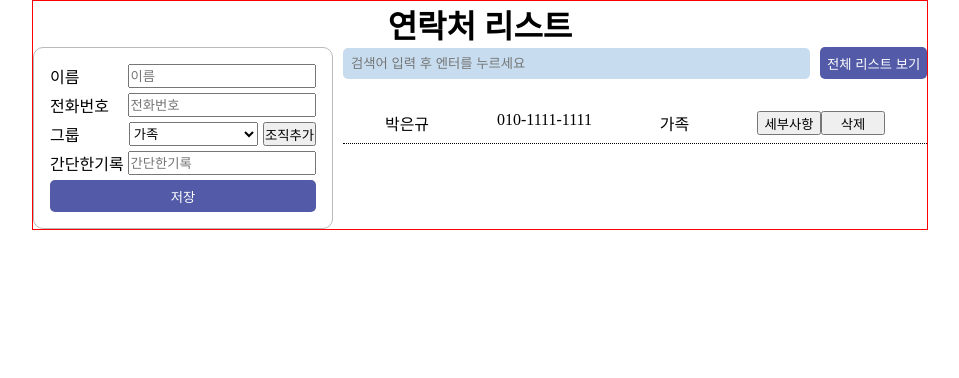
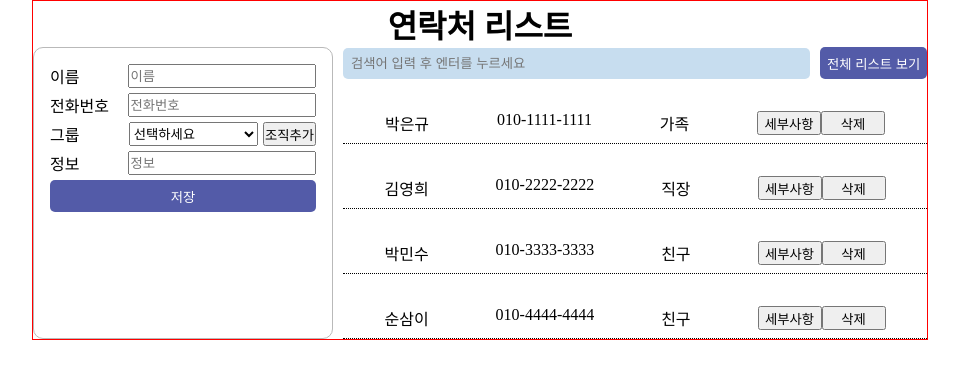
Before and after one commit to JunYoung02/React-Contact-Info, a React (Vite) app: page / in a window 1280 px wide. Shown: the top 378 px of the page, without its empty margins (160-1119 px from the left). Built offline with nearby package versions, Linux system fonts and the light colour scheme.

Commit message:
feat: 입력 데이터 로컬스토리지에 저장

```diff
--- a/src/App.css
+++ b/src/App.css
@@ -89,6 +89,10 @@ form .selectCon div select {
 }
 .info {
   display: flex;
+  flex-direction: column;
+}
+.info > div {
+  display: flex;
   justify-content: space-around;
   margin-top: 1.5rem;
   padding: 0.5rem;
--- a/src/App.jsx
+++ b/src/App.jsx
@@ -1,3 +1,4 @@
+import { useState } from "react";
 import "./App.css";
 import Header from "./components/header/Header";
 import Input from "./components/inputCon/Input";
@@ -6,21 +7,83 @@ import SaveBtn from "./components/inputCon/SaveBtn";
 import Search from "./components/listArea/Search";
 import InfoList from "./components/listArea/InfoList";
 
+const dump = [
+  {
+    name: "박은규",
+    phone: "010-1111-1111",
+    group: "가족",
+  },
+  {
+    name: "김영희",
+    phone: "010-2222-2222",
+    group: "직장",
+  },
+  {
+    name: "박민수",
+    phone: "010-3333-3333",
+    group: "친구",
+  },
+  {
+    name: "순삼이",
+    phone: "010-4444-4444",
+    group: "친구",
+  },
+];
 function App() {
+  const [formData, setFormData] = useState({
+    이름: "",
+    전화번호: "",
+    그룹: "",
+    정보: "",
+  });
+
+  const inputHandler = (e) => {
+    const { name, value } = e.target;
+
+    setFormData((prev) => ({
+      ...prev,
+      [name]: value,
+    }));
+  };
+
+  const submitHandler = (e) => {
+    e.preventDefault();
+
+    // 모든 필드가 채워졌는지 확인
+    for (let key in formData) {
+      if (formData[key] === "") {
+        return;
+      }
+    }
+    const prevList = JSON.parse(localStorage.getItem("list")) || [];
+    const currentList = [...prevList, formData];
+    localStorage.setItem("list", JSON.stringify(currentList));
+    setFormData({
+      이름: "",
+      전화번호: "",
+      그룹: "",
+      정보: "",
+    });
+  };
+
   return (
     <>
       <Header />
       <main>
-        <form>
-          <Input name="이름" />
-          <Input name="전화번호" />
-          <Select />
-          <Input name="간단한기록" />
+        <form onSubmit={submitHandler}>
+          <Input name="이름" value={formData.이름} onChange={inputHandler} />
+          <Input
+            name="전화번호"
+            value={formData.전화번호}
+            onChange={inputHandler}
+          />
+          <Select name="그룹" onChange={inputHandler} value={formData.그룹} />
+          <Input name="정보" value={formData.정보} onChange={inputHandler} />
           <SaveBtn />
         </form>
         <div className="infoCon">
           <Search />
-          <InfoList />
+          <InfoList list={dump} />
         </div>
       </main>
     </>
--- a/src/components/inputCon/Input.jsx
+++ b/src/components/inputCon/Input.jsx
@@ -1,8 +1,15 @@
-function Input({ name }) {
+function Input({ name, value, onChange }) {
   return (
     <div>
       <label htmlFor={name}>{name}</label>
-      <input type="text" placeholder={name} id={name} />
+      <input
+        type="text"
+        placeholder={name}
+        id={name}
+        name={name}
+        value={value}
+        onChange={onChange}
+      />
     </div>
   );
 }
--- a/src/components/inputCon/SaveBtn.jsx
+++ b/src/components/inputCon/SaveBtn.jsx
@@ -1,5 +1,9 @@
 function SaveBtn() {
-  return <button className="submitBtn">저장</button>;
+  return (
+    <button type="submit" className="submitBtn">
+      저장
+    </button>
+  );
 }
 
 export default SaveBtn;
--- a/src/components/inputCon/Select.jsx
+++ b/src/components/inputCon/Select.jsx
@@ -1,9 +1,10 @@
-function Select() {
+function Select({ name, onChange, value }) {
   return (
     <div className="selectCon">
-      <label htmlFor="그룹">그룹</label>
+      <label htmlFor="그룹">{name}</label>
       <div>
-        <select id="그룹">
+        <select id="그룹" onChange={onChange} value={value} name={name}>
+          <option value="">선택하세요</option>
           <option value="가족">가족</option>
           <option value="직장">직장</option>
           <option value="친구">친구</option>
--- a/src/components/listArea/InfoList.jsx
+++ b/src/components/listArea/InfoList.jsx
@@ -1,14 +1,22 @@
-function InfoList() {
+function InfoList({ list }) {
   return (
     <div className="info">
-      <span>박은규</span>
-      <span>010-1111-1111</span>
-      <span>가족</span>
+      {list.length > 0 ? (
+        list.map((info) => (
+          <div key={info.phone}>
+            <span>{info.name}</span>
+            <span>{info.phone}</span>
+            <span>{info.group}</span>
 
-      <div className="btnCon">
-        <button>세부사항</button>
-        <button>삭제</button>
-      </div>
+            <div className="btnCon">
+              <button>세부사항</button>
+              <button>삭제</button>
+            </div>
+          </div>
+        ))
+      ) : (
+        <div>데이터가 없습니다.</div>
+      )}
     </div>
   );
 }
```
